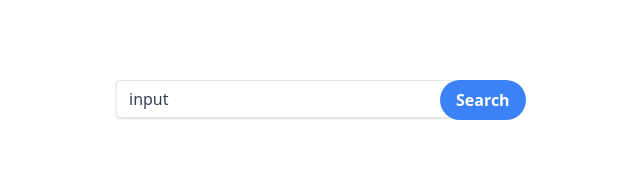
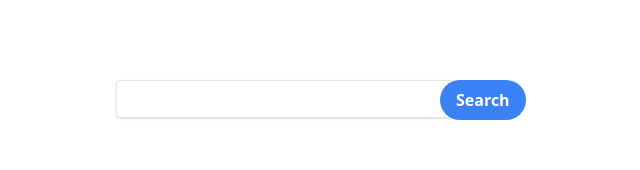
Before and after one commit to sedatbilece/React-Projects, a React (Create React App) app in the folder imagelist-app/: page / in a window 1280 px wide. Shown: the top 170 px of the page, without its empty margins (140-780 px from the left). Built offline with nearby package versions, Linux system fonts and the light colour scheme.

Commit message:
bind işlemi

```diff
--- a/imagelist-app/src/components/SearchInput.js
+++ b/imagelist-app/src/components/SearchInput.js
@@ -5,7 +5,10 @@ class SearchInput extends React.Component{
 constructor (props){
     super(props);
 
-    this.state={entry:'input '}
+    this.state={entry:' '}
+
+
+    this.onFormSubmit=this.onFormSubmit.bind(this);// fonksiyon bağlanır (state undefined hatası için çözüm)
 }
 
     onInputChange(event){//değişim olduğunda çağırılacak method
@@ -15,12 +18,17 @@ console.log(event.target.value)
 
     }
 
+    onFormSubmit(event){
+         event.preventDefault();
+console.log(this.state.entry);
+    }
+
 
       render(){
 
             return ( <div>
 
-                <form className="inline-block w-full mt-20 ml-64">
+                <form onSubmit={this.onFormSubmit} className="inline-block w-full mt-20 ml-64">
 
                 <div class="grid grid-cols-4 gap-4">
 
```
